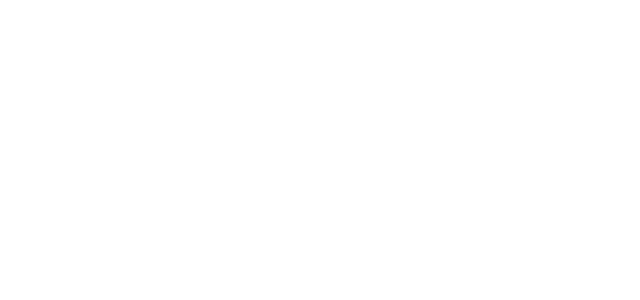
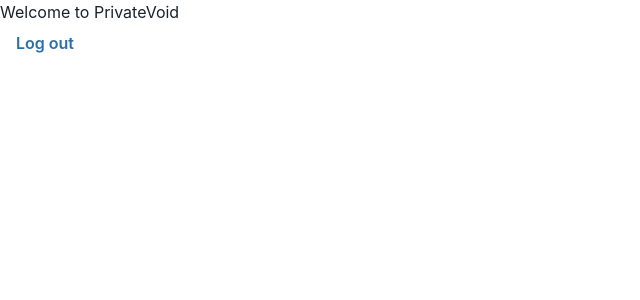
Before and after one commit to MaximilianHagelstam/privatevoid, a React (Create React App) app in the folder client/: page /home in a window 1280 px wide. Shown: the top 300 px of the page, without its empty margins (0-640 px from the left). Built offline with nearby package versions, Linux system fonts and the light colour scheme.

Commit message:
Move logout component to home page

```diff
--- a/client/src/AppRouter.js
+++ b/client/src/AppRouter.js
@@ -1,18 +1,12 @@
 import React from 'react';
 import { Route, Switch } from 'react-router-dom';
 import { Home } from './components/home/Home';
-import { Profile } from './components/profile/Profile';
-import { PostList } from './components/postList/PostList';
-import { CreatePost } from './components/createPost/CreatePost';
 import { Login } from './components/login/Login';
 
 export const AppRouter = () => {
   return (
     <Switch>
-      <Route exact path="/" component={Home} />
-      <Route path="/profile" component={Profile} />
-      <Route path="/posts" component={PostList} />
-      <Route path="/create-post" component={CreatePost} />
+      <Route path="/home" component={Home} />
       <Route path="/login" component={Login} />
     </Switch>
   );
--- a/client/src/components/home/Home.js
+++ b/client/src/components/home/Home.js
@@ -1,11 +1,11 @@
 import React from 'react';
+import { Logout } from './Logout';
 
 export const Home = () => {
   return (
-    <div className="container">
-      <div className="mt-3">
-        <h1>Welcome to PrivateVoid</h1>
-      </div>
+    <div>
+      <h1>Welcome to PrivateVoid</h1>
+      <Logout />
     </div>
   );
 };
--- /dev/null
+++ b/client/src/components/home/Logout.js
@@ -0,0 +1,19 @@
+import React from 'react';
+import { Button } from '@chakra-ui/react';
+
+const handleLogoutClick = () => {
+  window.open('http://localhost:8080/auth/logout', '_self');
+};
+
+export const Logout = () => {
+  return (
+    <Button
+      onClick={handleLogoutClick}
+      colorScheme="blue"
+      variant="ghost"
+      size="md"
+    >
+      Log out
+    </Button>
+  );
+};
--- a/client/src/components/login/Login.js
+++ b/client/src/components/login/Login.js
@@ -11,7 +11,7 @@ export const Login = () => {
     <Center>
       <Button
         onClick={handleSignInClick}
-        colorScheme="twitter"
+        colorScheme="blue"
         size="lg"
         leftIcon={<FaGithub />}
       >
--- a/client/src/index.js
+++ b/client/src/index.js
@@ -1,4 +1,3 @@
-import 'bootstrap/dist/css/bootstrap.min.css';
 import React from 'react';
 import ReactDOM from 'react-dom';
 import { BrowserRouter } from 'react-router-dom';
```
Also changed, not shown: client/package.json (+1 -6 lines), client/src/components/common/Header.js (deleted, +0 -49 lines), 2 other files (tests, documents, lock files or other folders).
